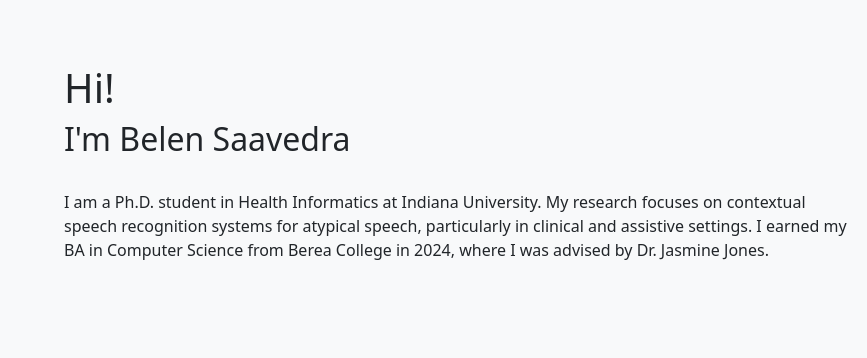
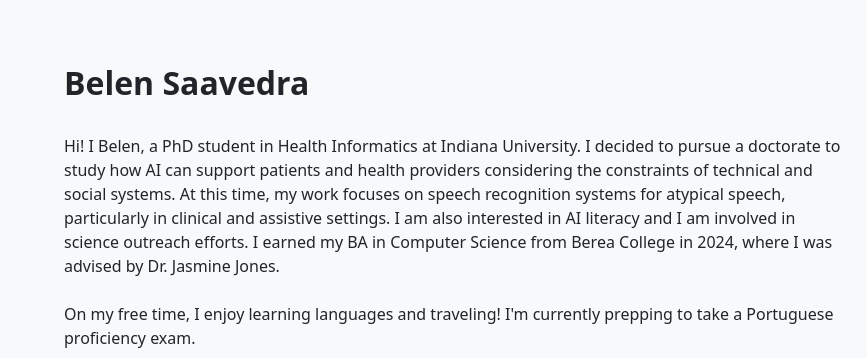
Before and after one commit to bsaavedrabo/bsaavedrabo.github.io, a plain HTML site: page index.html in a window 1280 px wide. Shown: the top 358 px of the page, 0-867 px from the left. Drawn offline with nearby package versions, Linux system fonts and the light colour scheme.

Commit message:
Added more text

```diff
--- a/index.html
+++ b/index.html
@@ -25,12 +25,19 @@
 
   <div class="row">
     <div class="col-lg-8">
-             <h1>Hi! </h1>
-              <h2>I'm Belen Saavedra </h2>
+
+              <h2><b>Belen Saavedra </b></h2>
               <p>  <br>
-I am a Ph.D. student in Health Informatics at Indiana University.
-My research focuses on contextual speech recognition systems for atypical speech, particularly in clinical and assistive settings.
+Hi! I Belen, a PhD student in Health Informatics at Indiana University.
+I decided to pursue a doctorate to study how AI can support patients and health providers
+considering the constraints of technical and social systems.
+At this time, my work focuses on speech recognition systems for atypical speech, particularly in clinical and assistive settings.
+I am also interested in AI literacy and I am involved in science outreach efforts.
 I earned my BA in Computer Science from Berea College in 2024, where I was advised by Dr. Jasmine Jones.
+
+<br><br>
+
+On my free time, I enjoy learning languages and traveling! I'm currently prepping to take a Portuguese proficiency exam.
 
 </p>
 
```
